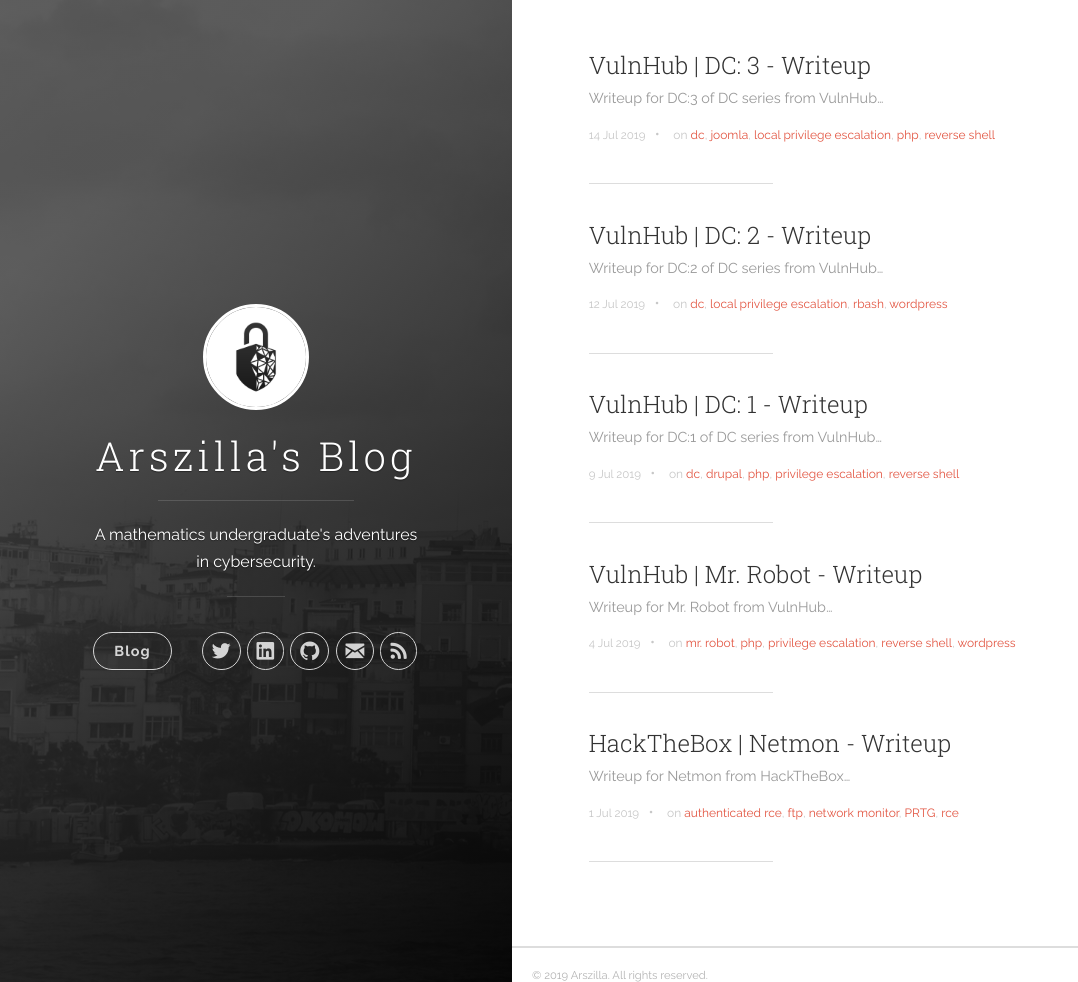
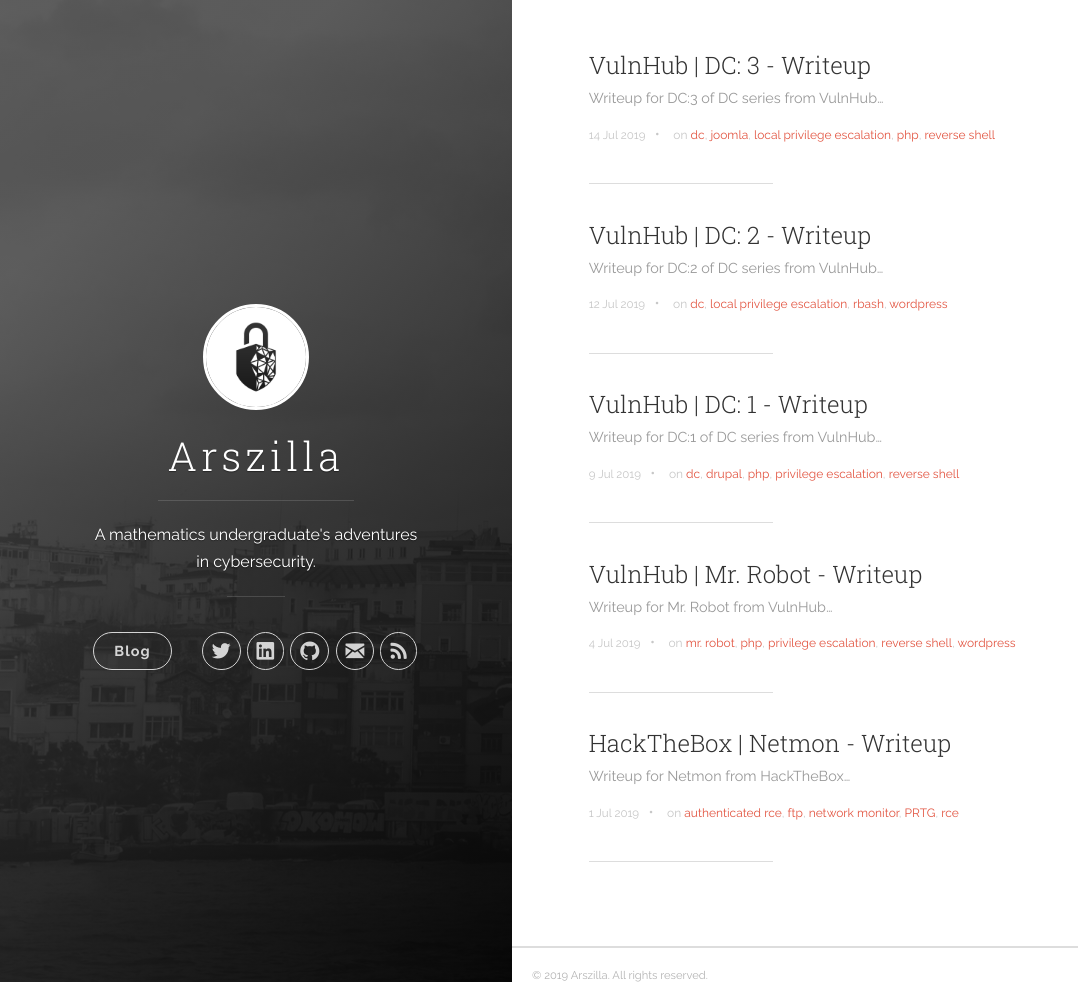
Before and after one commit to firatfolcay/arszilla.github.io, a Jekyll site: the page built from index.html, in a window 1280 px wide and 982 px high. Shown: the whole window, without its empty margins (0-1078 px from the left). Built offline with Jekyll 4.4.1, drawn with Linux system fonts in a browser that asks for light colours; the list of posts is cut into pages by our own code.

Commit message:
Updated _config.yml

```diff
--- a/_config.yml
+++ b/_config.yml
@@ -1,8 +1,9 @@
 # Site settings
-title:                    Arszilla's Blog
+title:                    Arszilla
 description:              "A mathematics undergraduate's adventures in cybersecurity."
 url:                      "http://arszilla.com/"
 baseurl:                  ""
+google_analytics:         "UA-144722505-1"
 
 author:
   name:                   "Arszilla"
```
